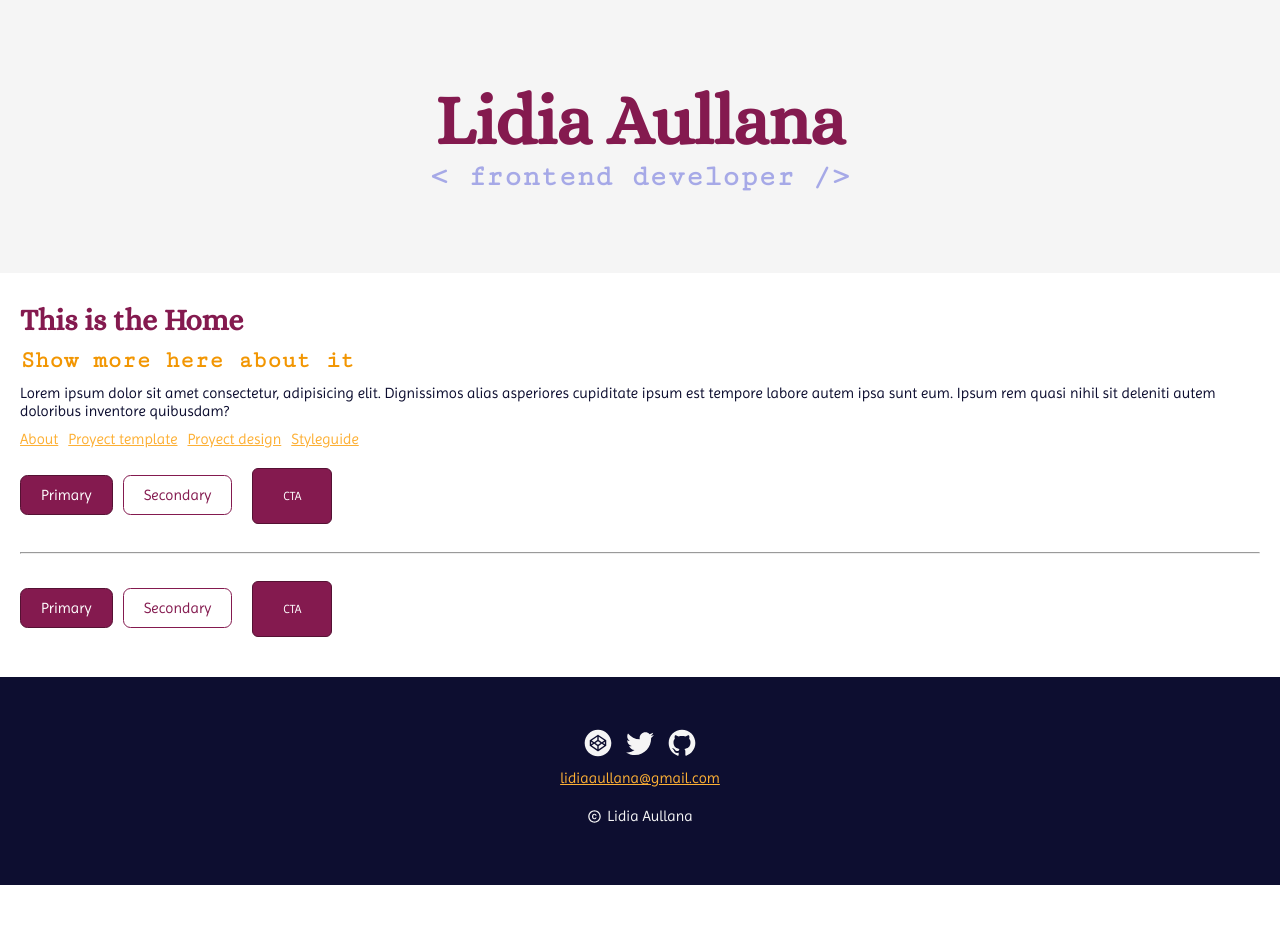
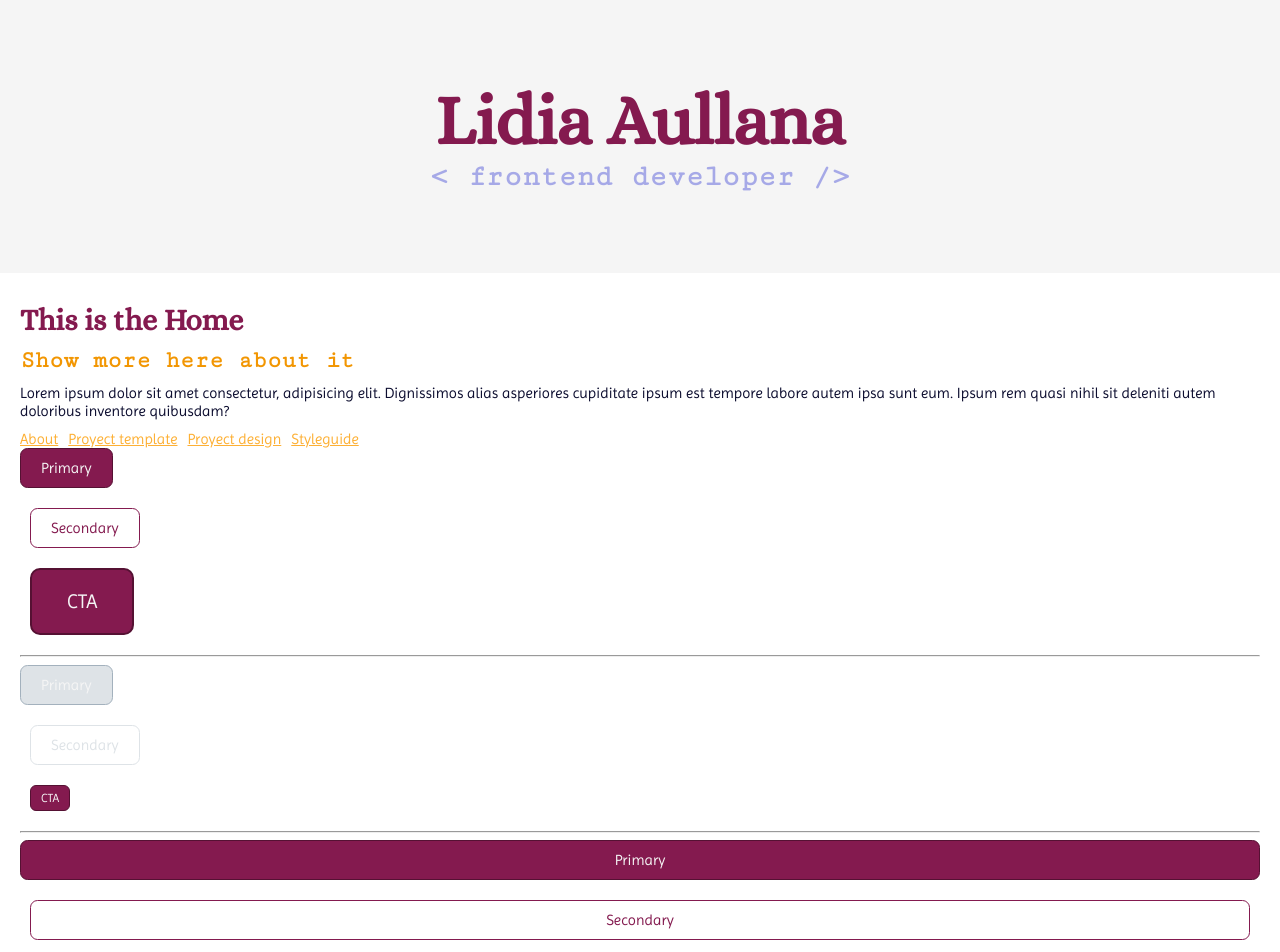
Before and after one commit to LidiaA3/project_gamma_styleguide, a React (Vite) app: page / in a window 1280 px wide. Shown: the top 952 px of the page. Before the commit the page ends 885 px from the top, so only its background shows below. Built offline with nearby package versions, Linux system fonts and the light colour scheme; the HTML template or start-up script is replaced by a standard one.

Commit message:
Button styled

```diff
--- a/src/components/button/Button.jsx
+++ b/src/components/button/Button.jsx
@@ -6,11 +6,15 @@ function Button() {
         <>
             <button className='btn' type="button">Primary</button>
             <button className='btn btn--secondary' type="button">Secondary</button>
-            <button className='btn btn--cta' type="button">CTA</button>
+            <button className='btn btn--x-big' type="button">CTA</button>
             <hr />
-            <Link className='btn'>Primary</Link>
-            <Link className='btn btn--secondary'>Secondary</Link>
-            <Link className='btn btn--cta'>CTA</Link>
+            <button className='btn' disabled>Primary</button>
+            <button className='btn btn--secondary' disabled>Secondary</button>
+            <button className='btn btn--small'>CTA</button>
+            <hr />
+            <Link className='btn' disabled>Primary</Link>
+            <Link className='btn btn--secondary' disabled>Secondary</Link>
+            <Link className='btn btn--small'>CTA</Link>
         </>
     );
 }
--- a/src/components/button/Button.scss
+++ b/src/components/button/Button.scss
@@ -4,28 +4,81 @@
 button,
 .btn {
     background-color: var(--color-burdeos);
+    color: var(--color-gray_lighter);
+    fill: var(--color-gray_lighter);
+    border: .1em solid var(--color-burdeos_dark);
+    border-radius: .5em;
     font-family: $font_main;
     font-size: fs(medium);
-    // min-width: 15rem;
-    display: inline-block;
+    text-decoration: none;
+    display: flex;
+    gap: 1rem;
+    justify-content: center;
+    align-items: center;
+    text-align: center;
     padding: 1rem 2rem;
-    border: .1em solid var(--color-burdeos_dark);
-    color: white;
-    border-radius: .5em;
     cursor: pointer;
-    text-decoration: none;
-    text-align: center;
+
+    & svg {
+        width: 2rem;
+        height: 2rem;
+    }
+
+    &:hover {
+        background-color: var(--color-burdeos_dark);
+        border-color: var(--color-burdeos_darken);
+    }
+
+    &:disabled {
+        background-color: var(--color-gray_light);
+        border-color: var(--color-gray);
+        cursor: not-allowed;
+    }
 }
 
-.btn--secondary {
-    color: var(--color-burdeos);
-    background-color: #ffffff;
-    border-color: var(--color-burdeos);
-}
+.btn {
+    &--secondary {
+        color: var(--color-burdeos);
+        border-color: var(--color-burdeos);
+        background-color: transparent;
 
-.btn--cta {
-    font-size: 12px;
-    padding: 2rem 3rem;
+        &:hover {
+            background-color: var(--color-gray_lighter);
+        }
+
+        &:disabled {
+            border-color: var(--color-gray_light);
+            background-color: transparent;
+            color: var(--color-gray_light);
+            fill: var(--color-gray_light);
+        }
+    }
+
+    &--small {
+        font-size: fs(small);
+        padding: .5rem 1rem;
+        gap: .5rem;
+
+        & svg {
+            width: 1.5rem;
+            height: 1.5rem;
+        }
+    }
+
+    &--big {
+        padding: 1.5rem 3rem;
+    }
+
+    &--x-big {
+        font-size: fs(x-large);
+        padding: 2rem 3.5rem;
+        gap: 1.5rem;
+
+        & svg {
+            width: 2.5rem;
+            height: 2.5rem;
+        }
+    }
 }
 
 /*Para borrar después*/
```
